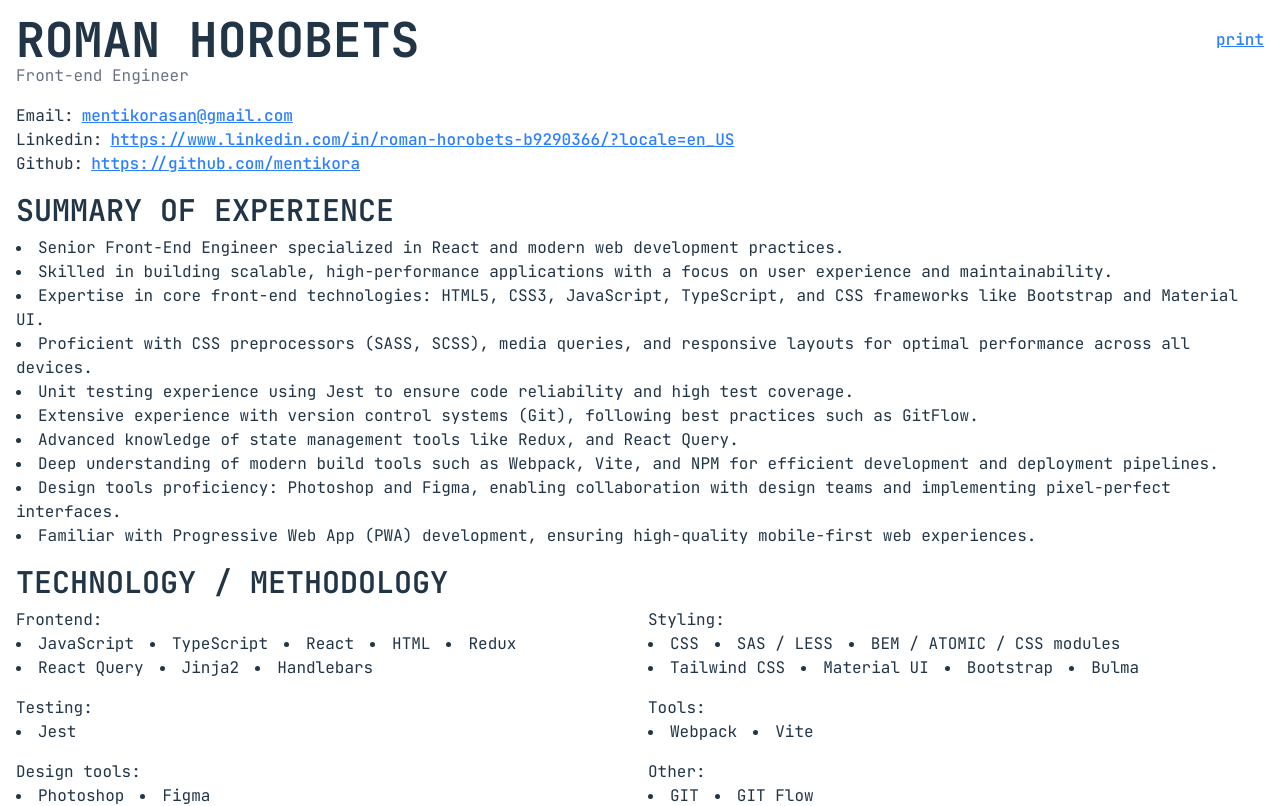
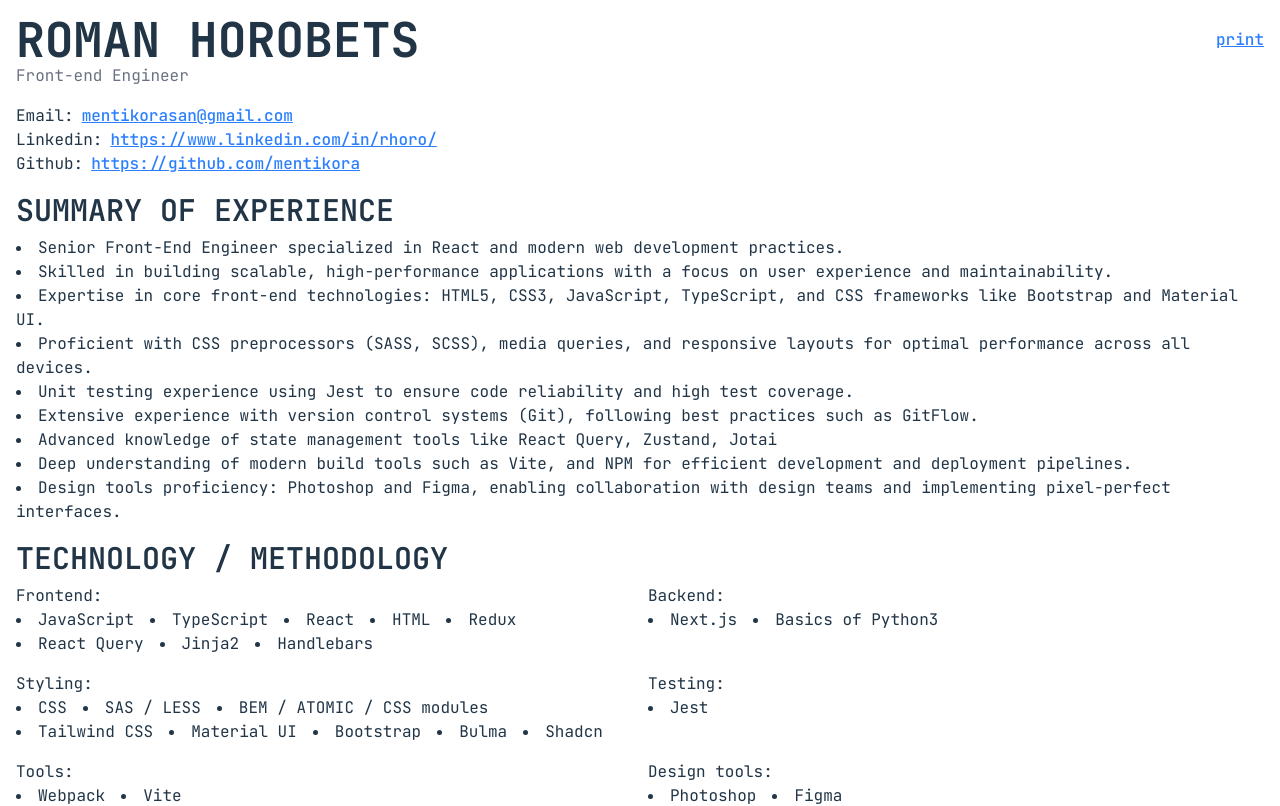
Before and after one commit to mentikora/mentikora.github.io, a React (Vite) app: page / in a window 1280 px wide. Shown: the top 806 px of the page. Built offline with nearby package versions, Linux system fonts and the light colour scheme.

Commit message:
chore: update ln link

```diff
--- a/src/data/cv.ts
+++ b/src/data/cv.ts
@@ -5,10 +5,8 @@ export const CVData = {
     position: 'Front-end Engineer',
     connect: [
       { email: 'mentikorasan@gmail.com' },
-      // { phone: '123456789' },
       {
-        linkedin:
-          'https://www.linkedin.com/in/roman-horobets-b9290366/?locale=en_US',
+        linkedin: 'https://www.linkedin.com/in/rhoro/',
       },
       { github: 'https://github.com/mentikora' },
     ],
@@ -20,10 +18,9 @@ export const CVData = {
     'Proficient with CSS preprocessors (SASS, SCSS), media queries, and responsive layouts for optimal performance across all devices.',
     'Unit testing experience using Jest to ensure code reliability and high test coverage.',
     'Extensive experience with version control systems (Git), following best practices such as GitFlow.',
-    'Advanced knowledge of state management tools like Redux, and React Query.',
-    'Deep understanding of modern build tools such as Webpack, Vite, and NPM for efficient development and deployment pipelines.',
+    'Advanced knowledge of state management tools like React Query, Zustand, Jotai',
+    'Deep understanding of modern build tools such as Vite, and NPM for efficient development and deployment pipelines.',
     'Design tools proficiency: Photoshop and Figma, enabling collaboration with design teams and implementing pixel-perfect interfaces.',
-    'Familiar with Progressive Web App (PWA) development, ensuring high-quality mobile-first web experiences.',
   ],
   technicalSkills: {
     frontend: [
@@ -36,7 +33,7 @@ export const CVData = {
       'Jinja2',
       'Handlebars',
     ],
-    backend: [],
+    backend: ['Next.js', 'Basics of Python3'],
     styling: [
       'CSS',
       'SAS / LESS',
@@ -45,6 +42,7 @@ export const CVData = {
       'Material UI',
       'Bootstrap',
       'Bulma',
+      'Shadcn',
     ],
     testing: ['Jest'],
     tools: ['Webpack', 'Vite'],
```
